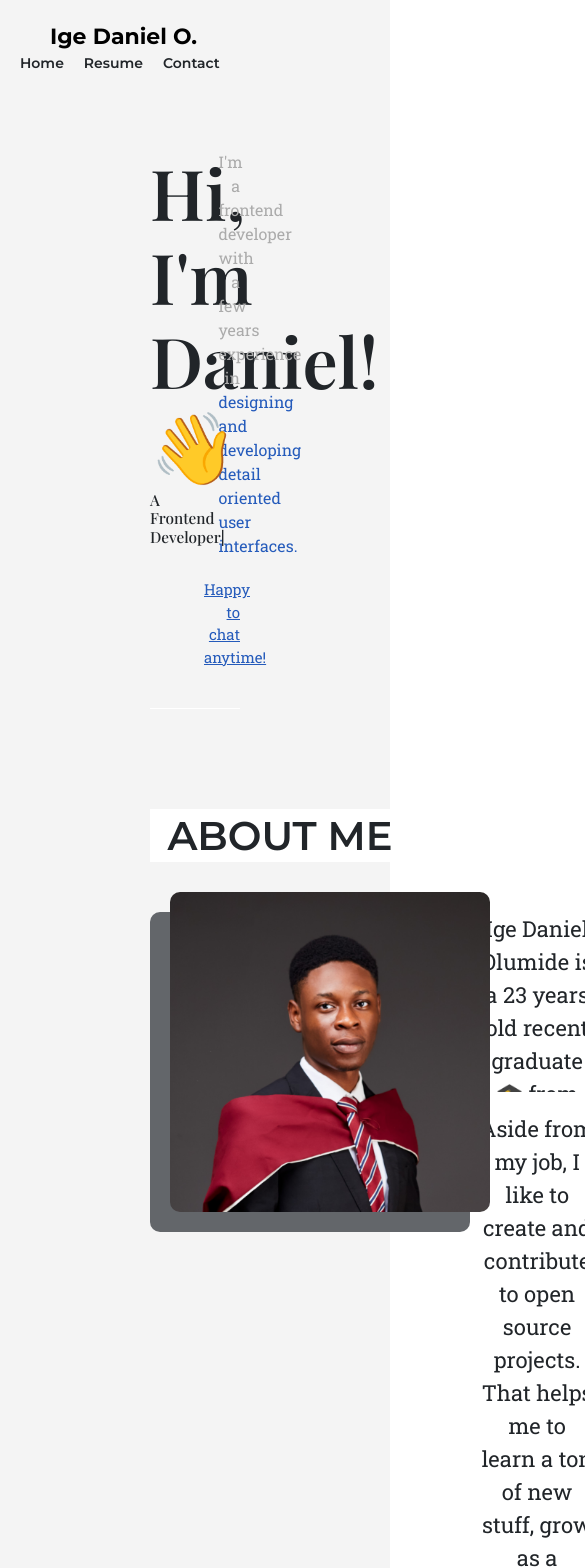
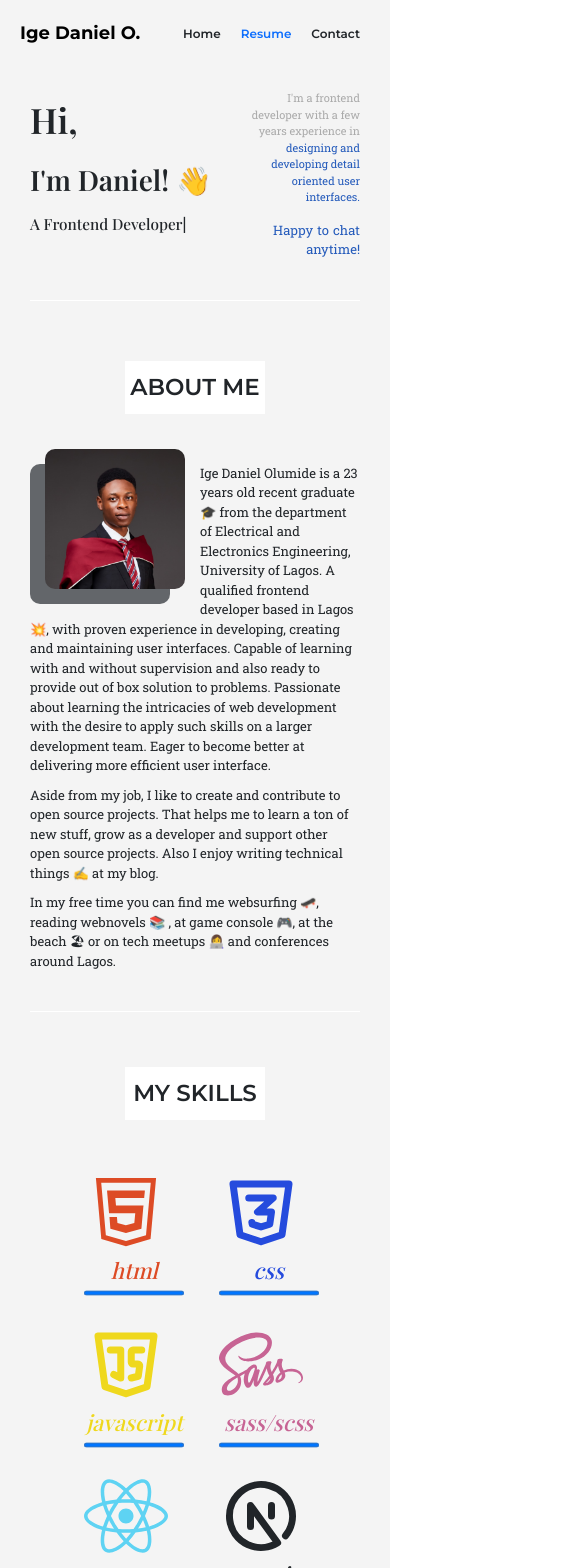
Before and after one commit to daydy2/resumecv, a React (Create React App) app: page / in a window 390 px wide. Shown: the top 1568 px of the page, 585 px wide, since content can reach past the window. Built offline with nearby package versions, Linux system fonts and the light colour scheme; a web font is replaced by a local one.

Commit message:
feat: responsiv to a large degree

```diff
--- a/src/components/IntroPage.js
+++ b/src/components/IntroPage.js
@@ -11,6 +11,10 @@ const IntroPage = () => {
     const date = new Date();
     const year = date.getFullYear();
     const age = year - 1999;
+
+
+        // const {innerHeight, innerWidth} = window
+        // console.log(innerHeight, innerWidth)
   return (
     <div>
         <main className="mainIntro">
@@ -33,13 +37,13 @@ const IntroPage = () => {
                 <div className="div__aboutMe">
                     <h2 className="div__h3-header">About me</h2>
                     <div className="div__aboutFlex">
-                        <div className="div__aboutFlex-img">
+                        {/* <div className="div__aboutFlex-img"> */}
                             <div className="div__aboutFlex-imgBg">
                                 <img src={Meboy} alt="Ige Daniel" className='img__me img-fluid' />
                             </div>
 
-                        </div>
-                        <div className="div__aboutFlex-p">
+                        {/* </div> */}
+                        {/* <div className="div__aboutFlex-p"> */}
                             <p className="p-common p-overflow">Ige Daniel Olumide is a {age} years old recent graduate 🎓 from the department of Electrical
                                 and Electronics Engineering, University of Lagos. A qualified frontend developer based in Lagos 💥, with proven experience in developing, creating and maintaining user interfaces.
                                 Capable of learning with and without supervision and also ready to provide out of box solution to problems. Passionate about learning the
@@ -52,7 +56,7 @@ const IntroPage = () => {
                             <p className="p-common">
                             In my free time you can find me websurfing 🛹, reading webnovels 📚 , at game console 🎮, at the beach 🏖 or on tech meetups 👩‍💻 and conferences around Lagos.
                             </p>
-                        </div>
+                        {/* </div> */}
                     </div>
                 </div>
 
@@ -61,32 +65,32 @@ const IntroPage = () => {
                 <h2 className="div__h3-header">My skills</h2>
                 <ul className="skillsList">
                     <li className="skillsListItem">
-                        <AiOutlineHtml5 size={84} className='icons-html'/>
+                        <AiOutlineHtml5 size={84 } className='icons-html'/>
                         <span className='icons-html skillsName'>html</span>
                         <progress id="percent-loaded" value="100" max="100">100 %</progress>
                     </li>
                     <li className="skillsListItem">
-                        <TbBrandCss3 size={84} className='icons-css'/>
+                        <TbBrandCss3 size={84 } className='icons-css'/>
                         <span className = 'icons-css skillsName'>css</span>
                         <progress id="percent-loaded" value="100" max="100">100 %</progress>
                     </li>
                     <li className="skillsListItem">
-                        <TbBrandJavascript size={84} className='icons-jvs'/>
+                        <TbBrandJavascript size={84 } className='icons-jvs'/>
                         <span className = 'icons-jvs skillsName'>javascript</span>
                         <progress id="percent-loaded" value="100" max="100">100 %</progress>
                     </li>
                     <li className="skillsListItem">
-                        <FaSass size={84} className='icons-sass'/>
+                        <FaSass size={84 } className='icons-sass'/>
                         <span className = 'icons-sass skillsName'>sass/scss</span>
                         <progress id="percent-loaded" value="100" max="100">100 %</progress>
                     </li>
                     <li className="skillsListItem">
-                        <FaReact size={84} className='icons-react'/>
+                        <FaReact size={84 } className='icons-react'/>
                         <span className = 'icons-react skillsName'>react</span>
                         <progress id="percent-loaded" value="100" max="100">100 %</progress>
                     </li>
                     <li className="skillsListItem">
-                        <TbBrandNextjs size={84}className='icons-nextjs'/>
+                        <TbBrandNextjs size={84 }className='icons-nextjs'/>
                         <span className = 'icons-nextjs skillsName'>nextjs</span>
                         <progress id="percent-loaded" value="60" max="100">60 %</progress>
                     </li>
@@ -107,8 +111,8 @@ const IntroPage = () => {
                             <p className="p-common workListSummary"> A landing page clone of Shopify ecommerce website <i class="fa-solid fa-arrow-right-long"></i></p>
                         </li>
                         <li className="workListItem">
-                            <a href="https://shopfries.herokuapp.com" target='_blank'><img src={Shoppy} alt="shopipy clone web app" className="workImg img-fluid" /></a>
-                            <p className="p-common workListSummary"> A landing page clone of Shopify ecommerce website <i class="fa-solid fa-arrow-right-long"></i></p>
+                            <a href="https://iptrackr.herokuapp.com/" target='_blank'><img src='https://res.cloudinary.com/dz209s6jk/image/upload/q_auto:good,w_900/Challenges/p6khgutnfr78zbs9kje7.jpg' alt="ip tracker website" className="workImg img-fluid" /></a>
+                            <p className="p-common workListSummary"> A simple api website to track ip address <i class="fa-solid fa-arrow-right-long"></i></p>
                         </li>
                     {/* </div>
                     <div className="workListFlex"> */}
--- a/src/components/Navbar.js
+++ b/src/components/Navbar.js
@@ -11,7 +11,9 @@ const Navbar = () => {
       <div className="nav__div-navMenu">
         <ul className="nav__ul-list">
           <li className="nav__li-listItem">Home</li>
-          <li className="nav__li-listItem">Resume</li>
+          <li className="nav__li-listItem">
+            <a href="https://drive.google.com/file/d/1jxl5ICcsdv09oVzFnpxvhblZpt80QIE4/view?usp=sharing" target='_blank' download> Resume</a>
+          </li>
           <li className="nav__li-listItem">Contact</li>
         </ul>
       </div>
--- a/src/styling/base/_base.scss
+++ b/src/styling/base/_base.scss
@@ -7,5 +7,5 @@ html{
     font-size: 62.5%;
 }
 a{
-    text-decoration: none;
+    text-decoration: none !important;
 }
--- a/src/styling/components/_components.scss
+++ b/src/styling/components/_components.scss
@@ -45,11 +45,14 @@
     @media screen and (max-width: 549px) and (min-width: 400px) {
         font-size: 1.5rem;
     }
+    @media screen and (max-width: 399px) and (min-width: 200px) {
+        font-size: 1.3rem;
+    }
 }
-.p-overflow{
-    height: 18rem;
-    overflow: scroll;
-}
+// .p-overflow{
+//     height: 18rem;
+//     overflow: scroll;
+// }
 .fa{
     &-arrow-right-long{
         padding: 0 .5rem ;
--- a/src/styling/components/_intropage.scss
+++ b/src/styling/components/_intropage.scss
@@ -17,6 +17,11 @@
         }
     }
     @media screen and (max-width: 549px) and (min-width: 400px) {
+        &{
+            padding: 9rem 3rem 0 3rem;
+        }
+    }
+    @media screen and (max-width: 399px) and (min-width: 200px) {
         &{
             padding: 9rem 3rem 0 3rem;
         }
@@ -66,13 +71,20 @@
                         display: block;
                     }
                 }
-                @media screen and (max-width: 549px) and (min-width: 400px) {
+                @media screen and (max-width: 549px) and (min-width: 300px) {
                     &{
                         font-size: 3.5rem;
                         line-height: 6.0rem;
                     }
                     &Dan{
                         display: block;
+
+                    }
+                }
+                @media screen and (max-width: 450px) and (min-width: 300px){
+                    &Dan{
+                        display: block;
+                        font-size: 2.8rem;
                     }
                 }
             }
@@ -123,9 +135,15 @@
                         width: 75%;
                     }
                 }
-                @media screen and (max-width: 549px) and (min-width: 400px) {
+                @media screen and (max-width: 549px) and (min-width: 451px) {
                     &{
                         font-size: 1.2rem;
+                        width: 90%;
+                    }
+                }
+                @media screen and (max-width: 450px) and (min-width: 300px) {
+                    &{
+                        font-size: 1.1rem;
                         width: 90%;
                     }
                 }
@@ -142,10 +160,17 @@
                     color: $color-link;
                     font-weight: 400;
                 }
-                @media screen and (max-width: 549px) and (min-width: 400px) {
+                @media screen and (max-width: 549px) and (min-width: 451px) {
                     &{
                         font-size: 1.3rem;
                         margin-top: .7rem;
+                    }
+                }
+                @media screen and (max-width: 450px) and (min-width: 300px) {
+                    &{
+                        font-size: 1.3rem;
+                        margin-top: .5rem;
+                        width: 100%;
                     }
                 }
             }
@@ -158,7 +183,7 @@
 
         .div{
             &__aboutMe{
-                padding-top: 5rem;
+                padding-top: 1rem;
 
                 @media screen and (max-width: 699px) and (min-width: 400px) {
                     &{
@@ -167,11 +192,12 @@
                 }
 
 
+
             }
             &__aboutFlex{
-                display: flex;
-                justify-content: flex-start;
-                align-items: flex-start;
+                // display: flex;
+                // justify-content: flex-start;
+                // align-items: flex-start;
 
                 &-img{
                     flex: 4
@@ -200,6 +226,12 @@
                                 width: 92%;
                             }
                         }
+                        // @media screen and (max-width: 399px) and (min-width: 250px) {
+                        //     &{
+                        //         margin-bottom: .8rem;
+                        //         width: 92%;
+                        //     }
+                        // }
                     }
                 }
             }
@@ -213,6 +245,8 @@
     width: 32rem;
     height: 32rem;
     border-radius: 1rem;
+    margin: 0 3rem 0 0;
+    float: left;
 
 
     @media screen and (max-width: 1000px) and (min-width: 850px){
@@ -228,6 +262,11 @@
         height: 16rem;
     }
     @media screen and (max-width: 549px) and (min-width: 400px) {
+        width: 14rem;
+        height: 14rem;
+    }
+
+    @media screen and (max-width: 399px) and (min-width: 200px) {
         width: 14rem;
         height: 14rem;
     }
@@ -265,6 +304,12 @@
             left: 1.5rem;
             top: -1.5rem;
         }
+        @media screen and (max-width: 399px) and (min-width: 200px) {
+            width: 14rem;
+            height: 14rem;
+            left: 1.5rem;
+            top: -1.5rem;
+        }
 
     }
 }
@@ -293,10 +338,18 @@
             width: 17rem;
         }
     }
+    @media screen and (max-width: 549px) and (min-width: 300px) {
+        &{
+            font-size: 2.3rem;
+            width: 14rem;
+            padding: .7rem auto;
+        }
+    }
 
 }
 .sectionSkills{
-    padding-bottom: 5rem;
+    padding-bottom: 4rem;
+    padding-top: 1rem;
     border-bottom: 1.3px solid white;
 
     @media screen and (max-width: 699px) and (min-width: 550px) {
@@ -309,6 +362,13 @@
             padding-bottom: 1rem;
         }
     }
+    @media screen and (max-width: 399px) and (min-width: 200px) {
+        &{
+            padding-bottom: 1rem;
+            padding-top: .5rem;
+        }
+    }
+
 
 
     .skillsList{
@@ -341,6 +401,13 @@
                     margin-top: 0;
                 }
             }
+            @media screen and (max-width: 399px) and (min-width: 200px) {
+                &{
+                    padding: 0;
+                    margin-top: 0;
+                }
+            }
+
 
 
             &:not(:last-child){
@@ -362,21 +429,25 @@
     .workList{
         display: flex;
         flex-direction: row;
-        justify-content: flex-start;
+        justify-content: space-evenly;
         align-items: flex-start;
         list-style: none;
         // flex-wrap: wrap;
 
 
         .workListItem{
-            // width: 40rem;
+            // width: 40rem;width: 25.9rem;
             // height: 50rem;
+            width: 25.9rem;
+
 
 
 
             .workImg{
-                width: 100%;
-                height:80%;
+               width: 100%;
+               height: 100%;
+
+
                 object-fit: contain;
                 object-position: top;
                 border-radius: 3px;
@@ -427,6 +498,12 @@ footer{
         }
     }
 
+    @media screen and (max-width: 399px) and (min-width: 200px) {
+        &{
+            padding: 3rem 3rem;
+        }
+    }
+
     .div{
         &__footerEmail{
             font-family: 'Playfair Display', serif;
@@ -446,6 +523,11 @@ footer{
                 }
             }
             @media screen and (max-width: 549px) and (min-width: 400px) {
+                &{
+                    font-size: 2.0rem;
+                }
+            }
+            @media screen and (max-width: 399px) and (min-width: 200px) {
                 &{
                     font-size: 2.0rem;
                 }
@@ -481,6 +563,12 @@ footer{
                     font-size: 1.2rem;
                 }
             }
+            @media screen and (max-width: 399px) and (min-width: 200px) {
+                &{
+                    font-size: 1.2rem;
+                }
+            }
+
         }
     }
 
@@ -511,4 +599,10 @@ footer{
 .linked{
     font-size: 1.9rem;
     text-align: center;
+
+    @media screen and (max-width: 399px) and (min-width: 200px) {
+        &{
+            font-size: 1.3rem;
+        }
+    }
 }
--- a/src/styling/components/_navbar.scss
+++ b/src/styling/components/_navbar.scss
@@ -11,35 +11,75 @@
     font-family: 'Montserrat', sans-serif;
     background: $bg-main;
 
+    @media screen and (max-width: 450px) and (min-width: 300px) {
+        &{
+        width: 100vw;
+           flex-wrap: nowrap;
+           padding: 2rem 0 2rem 2rem;
+        }
+    }
+
     &__div-name{
         font-weight: 700;
         font-size: 2.2rem;
         color: $color-black;
         margin-left: 5rem;
+
+        @media screen and (max-width: 450px) and (min-width: 300px) {
+            &{
+                font-size: 1.8rem;
+                margin-left: 2rem;
+            }
+        }
     }
 
     &__div-navMenu{
         margin-right: 5rem;
+
+        @media screen and (max-width: 450px) and (min-width: 300px) {
+            &{
+                margin-right: 3rem;
+
+            }
+        }
         .nav__ul-list{
             display: flex;
             justify-content: space-between;
             align-items: flex-start;
             list-style: none;
 
+            // @media screen and (max-width: 549px) and (min-width: 400px) {
+            //     &{
+            //         margin-left: 3rem;
+
+            //     }
+            // }
+
+
+
             .nav__li-listItem:not(:last-child){
                 margin-right: 2rem;
             }
 
             .nav__li-listItem{
-                font-size: 1.4rem;
+                font-size: 1.6rem;
                 font-weight: 600;
+                margin-top: .7rem;
                 transition: 500ms ease-out;
 
                 &:hover{
                     cursor: pointer;
                     color: $color-link;
                 }
+                @media screen and (max-width: 450px) and (min-width: 300px) {
+                    &{
+                        font-size: 1.2rem;
+                        margin-top: .5rem;
+                    }
+                }
             }
+
+
         }
 
     }
--- a/src/styling/main.css
+++ b/src/styling/main.css
@@ -114,7 +114,7 @@ html {
 }
 
 a {
-  text-decoration: none;
+  text-decoration: none !important;
 }
 
 .nav {
@@ -135,6 +135,15 @@ a {
   background: #f4f4f4;
 }
 
+@media screen and (max-width: 450px) and (min-width: 300px) {
+  .nav {
+    width: 100vw;
+    -ms-flex-wrap: nowrap;
+        flex-wrap: nowrap;
+    padding: 2rem 0 2rem 2rem;
+  }
+}
+
 .nav__div-name {
   font-weight: 700;
   font-size: 2.2rem;
@@ -142,8 +151,21 @@ a {
   margin-left: 5rem;
 }
 
+@media screen and (max-width: 450px) and (min-width: 300px) {
+  .nav__div-name {
+    font-size: 1.8rem;
+    margin-left: 2rem;
+  }
+}
+
 .nav__div-navMenu {
   margin-right: 5rem;
+}
+
+@media screen and (max-width: 450px) and (min-width: 300px) {
+  .nav__div-navMenu {
+    margin-right: 3rem;
+  }
 }
 
 .nav__div-navMenu .nav__ul-list {
@@ -164,8 +186,9 @@ a {
 }
 
 .nav__div-navMenu .nav__ul-list .nav__li-listItem {
-  font-size: 1.4rem;
+  font-size: 1.6rem;
   font-weight: 600;
+  margin-top: .7rem;
   -webkit-transition: 500ms ease-out;
   transition: 500ms ease-out;
 }
@@ -173,6 +196,13 @@ a {
 .nav__div-navMenu .nav__ul-list .nav__li-listItem:hover {
   cursor: pointer;
   color: #255bbb;
+}
+
+@media screen and (max-width: 450px) and (min-width: 300px) {
+  .nav__div-navMenu .nav__ul-list .nav__li-listItem {
+    font-size: 1.2rem;
+    margin-top: .5rem;
+  }
 }
 
 .mainIntro {
@@ -198,6 +228,12 @@ a {
 }
 
 @media screen and (max-width: 549px) and (min-width: 400px) {
+  .mainIntro {
+    padding: 9rem 3rem 0 3rem;
+  }
+}
+
+@media screen and (max-width: 399px) and (min-width: 200px) {
   .mainIntro {
     padding: 9rem 3rem 0 3rem;
   }
@@ -255,13 +291,20 @@ a {
   }
 }
 
-@media screen and (max-width: 549px) and (min-width: 400px) {
+@media screen and (max-width: 549px) and (min-width: 300px) {
   .mainIntro .sectionIntro .div__h5-intoHello {
     font-size: 3.5rem;
     line-height: 6.0rem;
   }
   .mainIntro .sectionIntro .div__h5-intoHelloDan {
     display: block;
+  }
+}
+
+@media screen and (max-width: 450px) and (min-width: 300px) {
+  .mainIntro .sectionIntro .div__h5-intoHelloDan {
+    display: block;
+    font-size: 2.8rem;
   }
 }
 
@@ -328,9 +371,16 @@ a {
   }
 }
 
-@media screen and (max-width: 549px) and (min-width: 400px) {
+@media screen and (max-width: 549px) and (min-width: 451px) {
   .mainIntro .sectionIntro .div__p-desc {
     font-size: 1.2rem;
+    width: 90%;
+  }
+}
+
+@media screen and (max-width: 450px) and (min-width: 300px) {
+  .mainIntro .sectionIntro .div__p-desc {
+    font-size: 1.1rem;
     width: 90%;
   }
 }
@@ -347,10 +397,18 @@ a {
   font-weight: 400;
 }
 
-@media screen and (max-width: 549px) and (min-width: 400px) {
+@media screen and (max-width: 549px) and (min-width: 451px) {
   .mainIntro .sectionIntro .div__p-contactme {
     font-size: 1.3rem;
     margin-top: .7rem;
+  }
+}
+
+@media screen and (max-width: 450px) and (min-width: 300px) {
+  .mainIntro .sectionIntro .div__p-contactme {
+    font-size: 1.3rem;
+    margin-top: .5rem;
+    width: 100%;
   }
 }
 
@@ -360,25 +418,13 @@ a {
 }
 
 .mainIntro .sectionAbout .div__aboutMe {
-  padding-top: 5rem;
+  padding-top: 1rem;
 }
 
 @media screen and (max-width: 699px) and (min-width: 400px) {
   .mainIntro .sectionAbout .div__aboutMe {
     padding-top: 2rem;
   }
-}
-
-.mainIntro .sectionAbout .div__aboutFlex {
-  display: -webkit-box;
-  display: -ms-flexbox;
-  display: flex;
-  -webkit-box-pack: start;
-      -ms-flex-pack: start;
-          justify-content: flex-start;
-  -webkit-box-align: start;
-      -ms-flex-align: start;
-          align-items: flex-start;
 }
 
 .mainIntro .sectionAbout .div__aboutFlex-img {
@@ -425,6 +471,8 @@ a {
   width: 32rem;
   height: 32rem;
   border-radius: 1rem;
+  margin: 0 3rem 0 0;
+  float: left;
 }
 
 @media screen and (max-width: 1000px) and (min-width: 850px) {
@@ -449,6 +497,13 @@ a {
 }
 
 @media screen and (max-width: 549px) and (min-width: 400px) {
+  .div__aboutFlex-imgBg {
+    width: 14rem;
+    height: 14rem;
+  }
+}
+
+@media screen and (max-width: 399px) and (min-width: 200px) {
   .div__aboutFlex-imgBg {
     width: 14rem;
     height: 14rem;
@@ -501,6 +556,15 @@ a {
   }
 }
 
+@media screen and (max-width: 399px) and (min-width: 200px) {
+  .div__aboutFlex-imgBg .img__me {
+    width: 14rem;
+    height: 14rem;
+    left: 1.5rem;
+    top: -1.5rem;
+  }
+}
+
 .div__h3-header {
   text-transform: uppercase;
   font-family: 'Montserrat', sans-serif;
@@ -529,8 +593,17 @@ a {
   }
 }
 
+@media screen and (max-width: 549px) and (min-width: 300px) {
+  .div__h3-header {
+    font-size: 2.3rem;
+    width: 14rem;
+    padding: .7rem auto;
+  }
+}
+
 .sectionSkills {
-  padding-bottom: 5rem;
+  padding-bottom: 4rem;
+  padding-top: 1rem;
   border-bottom: 1.3px solid white;
 }
 
@@ -543,6 +616,13 @@ a {
 @media screen and (max-width: 549px) and (min-width: 400px) {
   .sectionSkills {
     padding-bottom: 1rem;
+  }
+}
+
+@media screen and (max-width: 399px) and (min-width: 200px) {
+  .sectionSkills {
+    padding-bottom: 1rem;
+    padding-top: .5rem;
   }
 }
 
@@ -590,6 +670,13 @@ a {
   }
 }
 
+@media screen and (max-width: 399px) and (min-width: 200px) {
+  .sectionSkills .skillsListItem {
+    padding: 0;
+    margin-top: 0;
+  }
+}
+
 .sectionSkills .skillsListItem:not(:last-child) {
   margin-left: 1.3rem;
 }
@@ -612,18 +699,22 @@ a {
   -webkit-box-direction: normal;
       -ms-flex-direction: row;
           flex-direction: row;
-  -webkit-box-pack: start;
-      -ms-flex-pack: start;
-          justify-content: flex-start;
+  -webkit-box-pack: space-evenly;
+      -ms-flex-pack: space-evenly;
+          justify-content: space-evenly;
   -webkit-box-align: start;
       -ms-flex-align: start;
           align-items: flex-start;
   list-style: none;
 }
 
+.sectionWorks .workList .workListItem {
+  width: 25.9rem;
+}
+
 .sectionWorks .workList .workListItem .workImg {
   width: 100%;
-  height: 80%;
+  height: 100%;
   -o-object-fit: contain;
      object-fit: contain;
   -o-object-position: top;
@@ -693,6 +784,12 @@ footer {
   }
 }
 
+@media screen and (max-width: 399px) and (min-width: 200px) {
+  footer {
+    padding: 3rem 3rem;
+  }
+}
+
 footer .div__footerEmail {
   font-family: 'Playfair Display', serif;
 }
@@ -716,6 +813,12 @@ footer .div__h4-heading {
 }
 
 @media screen and (max-width: 549px) and (min-width: 400px) {
+  footer .div__h4-heading {
+    font-size: 2.0rem;
+  }
+}
+
+@media screen and (max-width: 399px) and (min-width: 200px) {
   footer .div__h4-heading {
     font-size: 2.0rem;
   }
@@ -756,6 +859,12 @@ footer .div__p-cw {
   }
 }
 
+@media screen and (max-width: 399px) and (min-width: 200px) {
+  footer .div__p-cw {
+    font-size: 1.2rem;
+  }
+}
+
 footer .footerLink {
   list-style: none;
   display: -webkit-box;
@@ -788,6 +897,12 @@ footer .footerLinkItem > a {
 .linked {
   font-size: 1.9rem;
   text-align: center;
+}
+
+@media screen and (max-width: 399px) and (min-width: 200px) {
+  .linked {
+    font-size: 1.3rem;
+  }
 }
 
 .icons-html {
@@ -856,9 +971,10 @@ footer .footerLinkItem > a {
   }
 }
 
-.p-overflow {
-  height: 18rem;
-  overflow: scroll;
+@media screen and (max-width: 399px) and (min-width: 200px) {
+  .p-common {
+    font-size: 1.3rem;
+  }
 }
 
 .fa-arrow-right-long {
```
Also changed, not shown: 1 other file (tests, documents, lock files or other folders).
